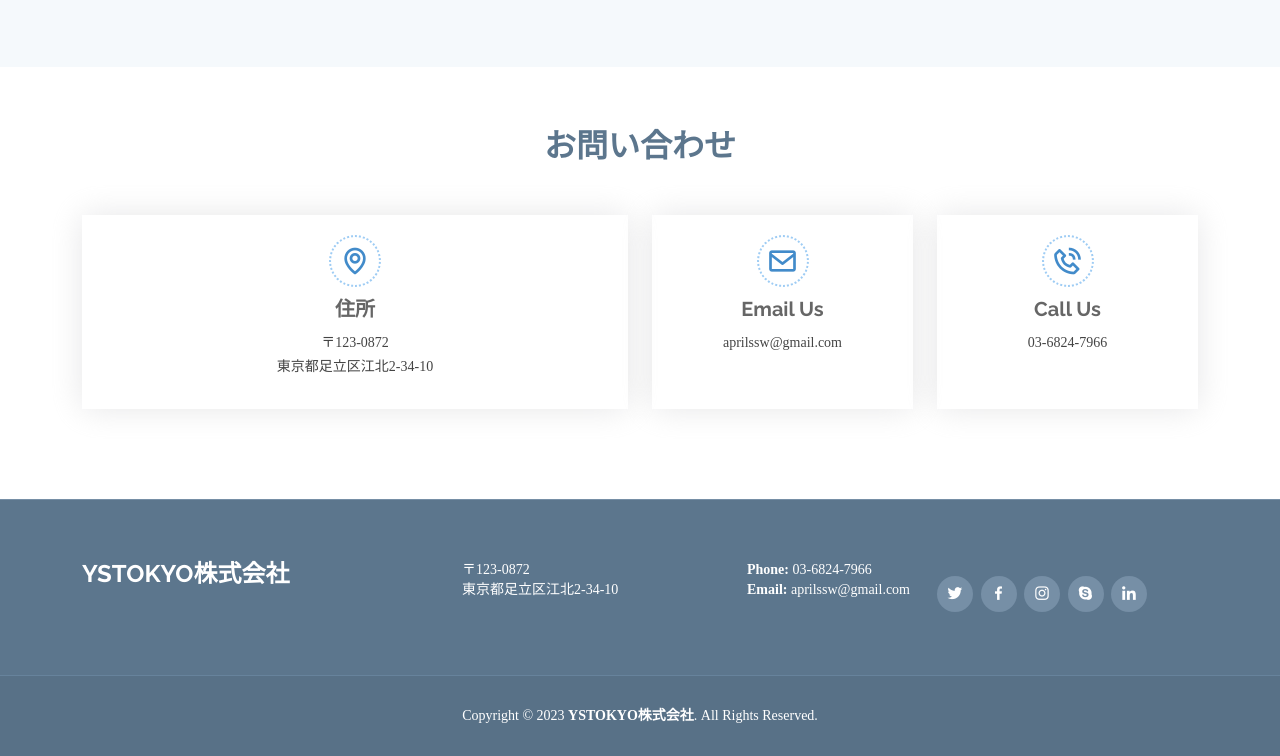
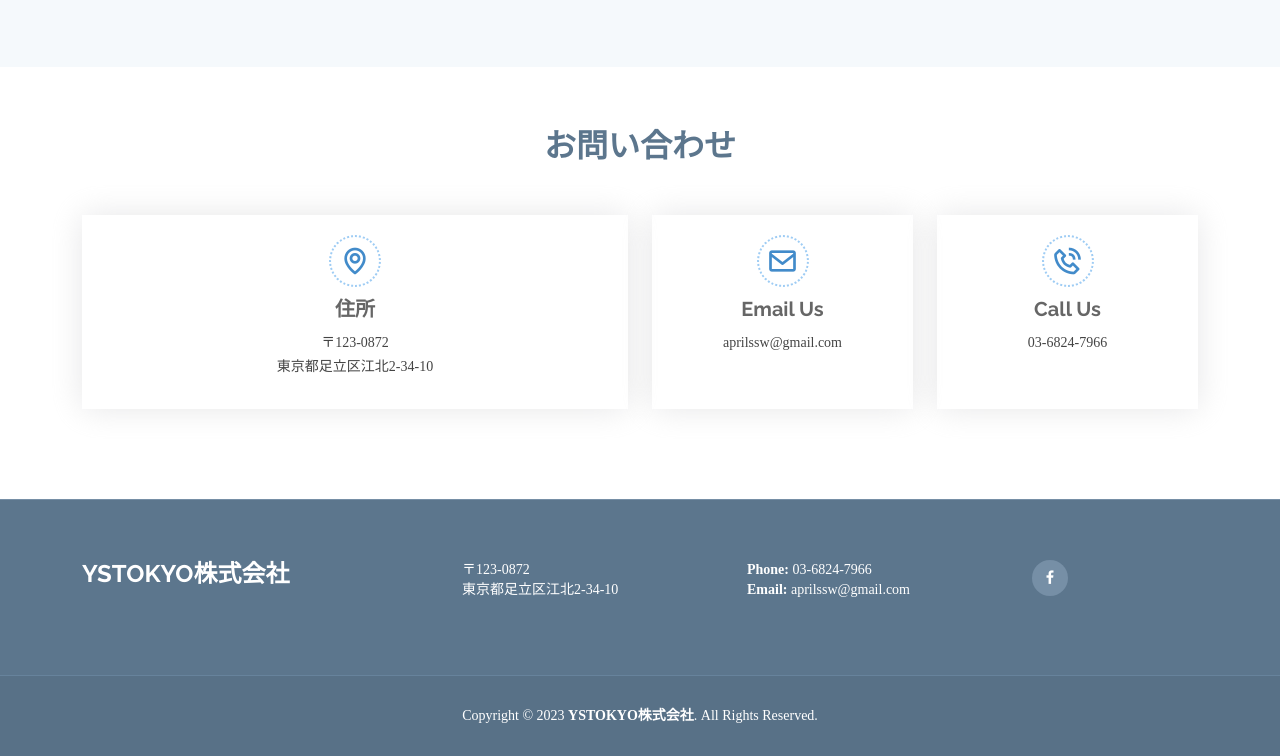
Before and after one commit to TezaSoe/tezasoe.github.io, a plain HTML site: page docs/index.html in a window 1280 px wide. Shown: the part 3065-3821 px from the top of the page. Drawn offline with nearby package versions, Linux system fonts and the light colour scheme.

Commit message:
facebook link edited.

```diff
--- a/docs/index.html
+++ b/docs/index.html
@@ -408,19 +408,19 @@
             </p> -->
             <p>〒123-0872<br>東京都足立区江北2-34-10</p>
           </div>
-          <div class="col-lg-2 col-md-6 footer-links">
+          <div class="col-lg-3 col-md-6 footer-links">
             <p>
               <strong>Phone:</strong> 03-6824-7966<br>
               <strong>Email:</strong> aprilssw@gmail.com<br>
             </p>
           </div>
-          <div class="col-lg-3 col-md-6 footer-links">
-            <div class="social-links mt-3">
-              <a href="#" class="twitter"><i class="bx bxl-twitter"></i></a>
+          <div class="col-lg-1 col-md-6 footer-links">
+            <div class="social-links">
+              <!-- <a href="#" class="twitter"><i class="bx bxl-twitter"></i></a> -->
               <a href="https://www.facebook.com/profile.php?id=100063526389907" class="facebook"><i class="bx bxl-facebook"></i></a>
-              <a href="#" class="instagram"><i class="bx bxl-instagram"></i></a>
+<!--               <a href="#" class="instagram"><i class="bx bxl-instagram"></i></a>
               <a href="#" class="google-plus"><i class="bx bxl-skype"></i></a>
-              <a href="#" class="linkedin"><i class="bx bxl-linkedin"></i></a>
+              <a href="#" class="linkedin"><i class="bx bxl-linkedin"></i></a> -->
             </div>
           </div>
         </div>
```
